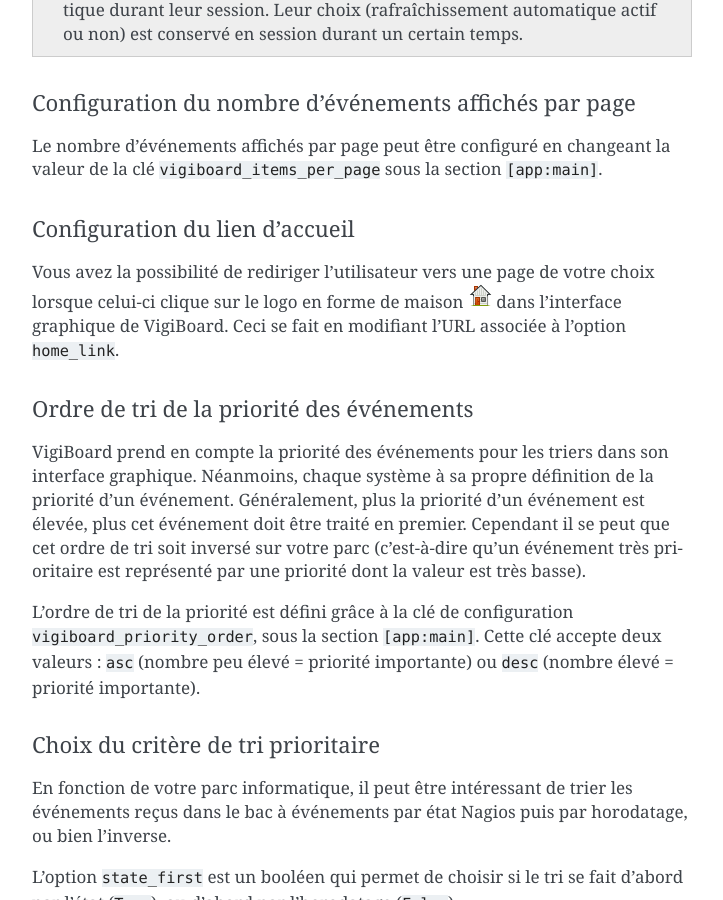
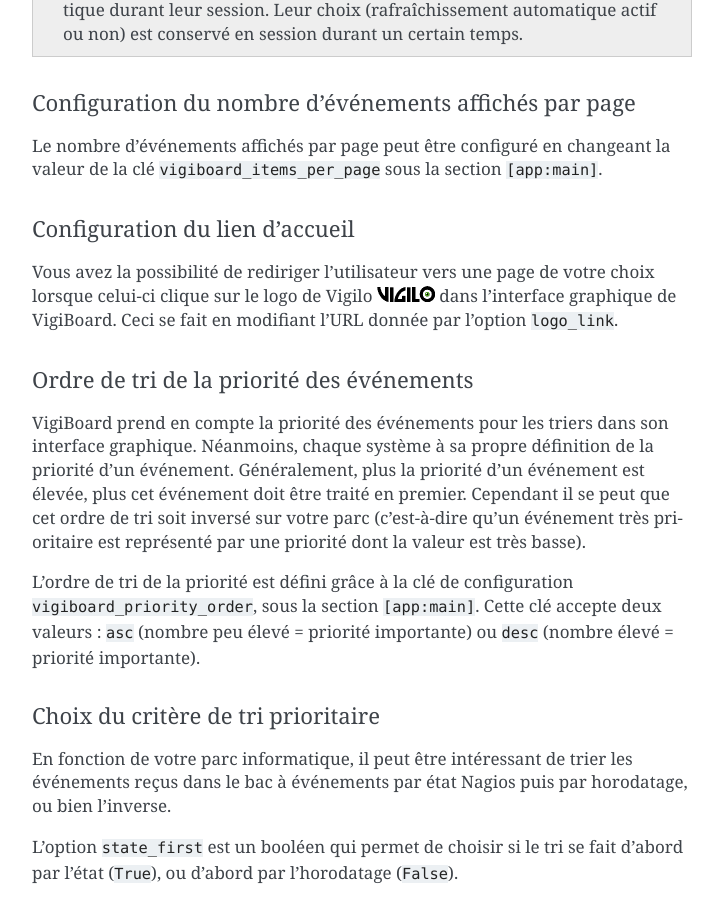
Before and after one commit to vigilo/vigiboard, a Sphinx documentation site: the page built from doc/admin.rst, in a window 1280 px wide and 900 px high, scrolled down 6465 px. Shown: the whole window, without its empty margins (388-1111 px from the left). Built offline with Sphinx 7.4.7, drawn with Linux system fonts in a browser that asks for light colours; the version number is read from the project's files by our own code.

Commit message:
Revert "[#1278] Modification du bouton "home" des IHMs."
This reverts commit 862649d0390abc663b23af4a1dff48ba503496ba.
Refs: #1278.

Change-Id: Ia407e1afa2ff2719e4db15a019beff377d702020
Reviewed-on: https://vigilo-dev.si.c-s.fr/review/1885
Tested-by: Build system <qa@vigilo-dev.si.c-s.fr>
Reviewed-by: Francois POIROTTE <francois.poirotte@c-s.fr>

```diff
--- a/doc/admin.rst
+++ b/doc/admin.rst
@@ -293,9 +293,9 @@ valeur de la clé ``vigiboard_items_per_page`` sous la section ``[app:main]``.
 Configuration du lien d'accueil
 ^^^^^^^^^^^^^^^^^^^^^^^^^^^^^^^
 Vous avez la possibilité de rediriger l'utilisateur vers une page de votre
-choix lorsque celui-ci clique sur le logo en forme de maison |imghome|
-dans l'interface graphique de VigiBoard.
-Ceci se fait en modifiant l'URL associée à l'option ``home_link``.
+choix lorsque celui-ci clique sur le logo de Vigilo |imghome| dans l'interface
+graphique de VigiBoard. Ceci se fait en modifiant l'URL donnée par l'option
+``logo_link``.
 
 .. |imghome| image:: img/home.png
 
```
Also changed, not shown: doc/img/home.png, 2 other files.
